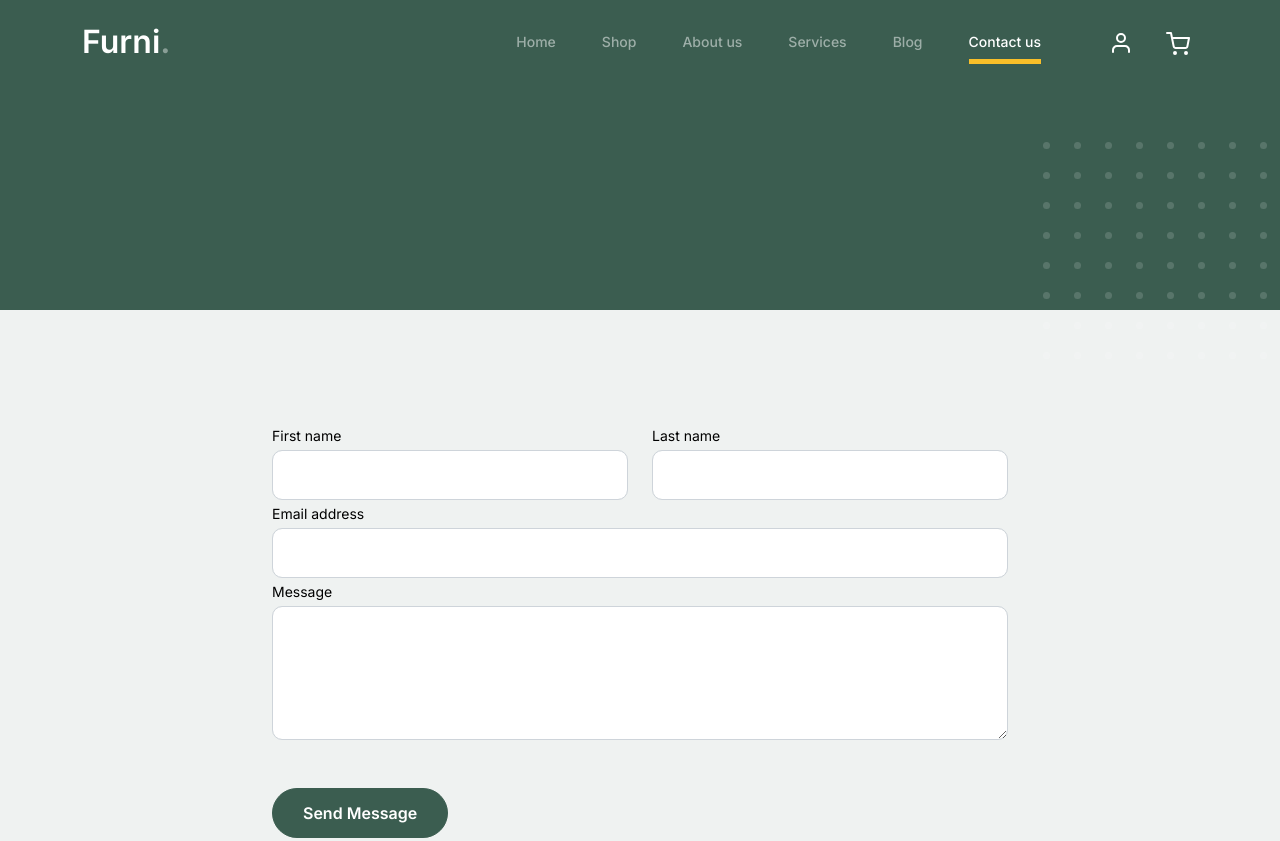
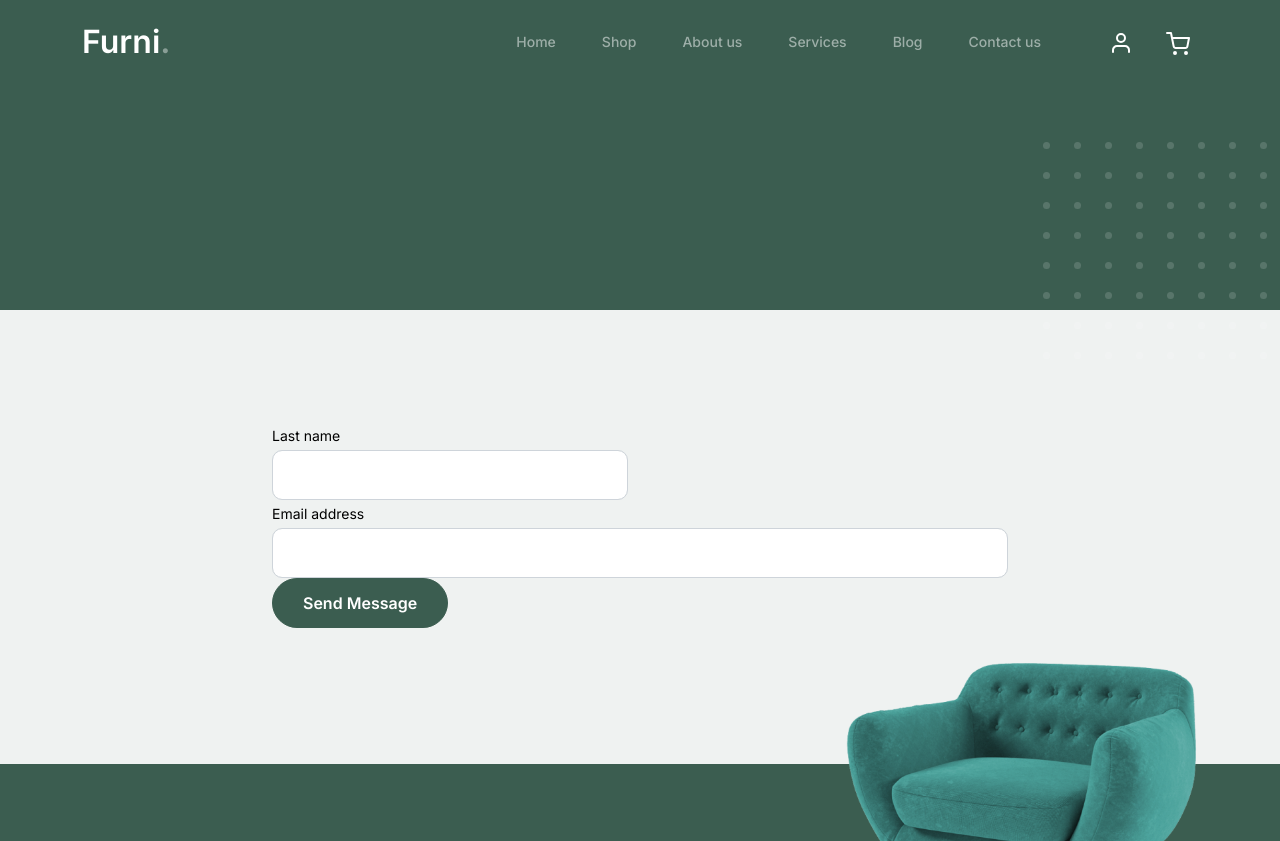
Before and after one commit to jeffhuang878/Finalproject1121-1, a plain HTML site: page login.html in a window 1280 px wide. Shown: the top 841 px of the page. Drawn offline with Linux system fonts and the light colour scheme.

Commit message:
登入調整

```diff
--- a/login.html
+++ b/login.html
@@ -45,7 +45,7 @@
 						<li><a class="nav-link" href="about.html">About us</a></li>
 						<li><a class="nav-link" href="services.html">Services</a></li>
 						<li><a class="nav-link" href="blog.html">Blog</a></li>
-						<li class="active"><a class="nav-link" href="contact.html">Contact us</a></li>
+						<li><a class="nav-link" href="contact.html">Contact us</a></li>
 					</ul>
 
 					<ul class="custom-navbar-cta navbar-nav mb-2 mb-md-0 ms-5">
@@ -89,12 +89,6 @@
                 <div class="row">
                   <div class="col-6">
                     <div class="form-group">
-                      <label class="text-black" for="fname">First name</label>
-                      <input type="text" class="form-control" id="fname">
-                    </div>
-                  </div>
-                  <div class="col-6">
-                    <div class="form-group">
                       <label class="text-black" for="lname">Last name</label>
                       <input type="text" class="form-control" id="lname">
                     </div>
@@ -104,12 +98,6 @@
                   <label class="text-black" for="email">Email address</label>
                   <input type="email" class="form-control" id="email">
                 </div>
-
-                <div class="form-group mb-5">
-                  <label class="text-black" for="message">Message</label>
-                  <textarea name="" class="form-control" id="message" cols="30" rows="5"></textarea>
-                </div>
-
                 <button type="submit" class="btn btn-primary-hover-outline">Send Message</button>
               </form>
 
```
